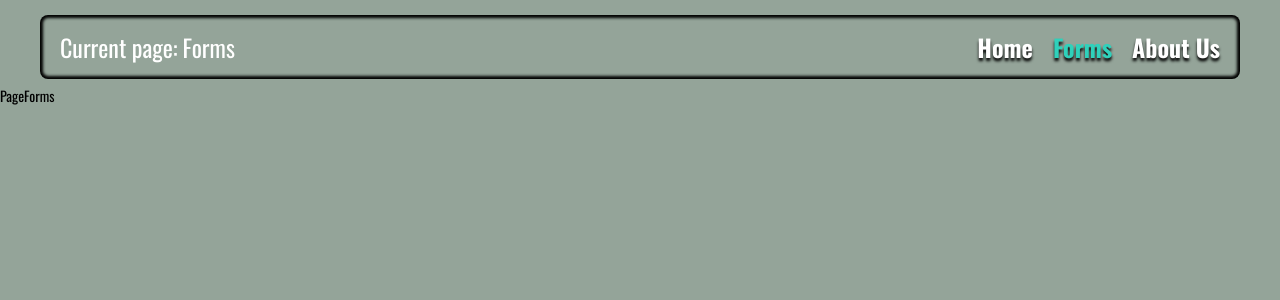
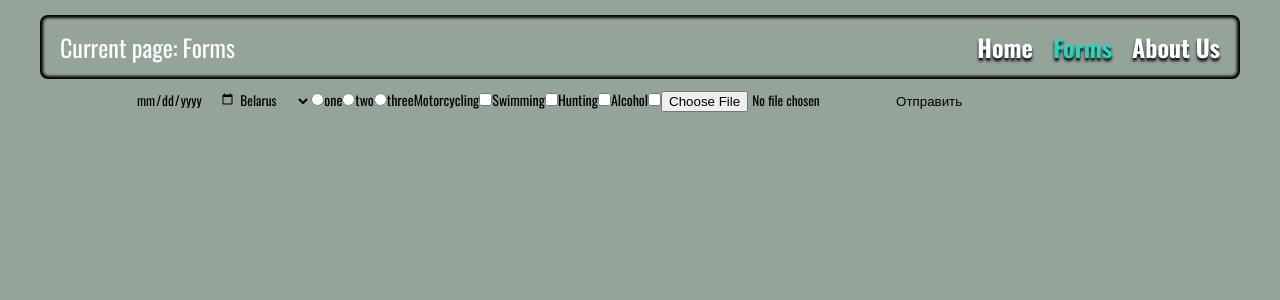
Before and after one commit to davidpinkevich/React-components, a React (Vite) app: page /forms in a window 1280 px wide. Shown: the top 300 px of the page. Built offline with nearby package versions, Linux system fonts and the light colour scheme.

Commit message:
feat: add forms

```diff
--- /dev/null
+++ b/src/components/Forms/Forms.tsx
@@ -0,0 +1,46 @@
+import React, { Component, createRef } from 'react';
+import { TPropsForm, TStateForm } from '../../types/types';
+import Radio from './Radio';
+import Select from './Select';
+import Checkbox from './Checkbox';
+import FileInput from './FileInput';
+
+class Forms extends Component<TPropsForm, TStateForm> {
+  inputName = createRef<HTMLInputElement>();
+  inputDate = createRef<HTMLInputElement>();
+  inputSelect = createRef<HTMLSelectElement>();
+  inputsRadio = new Array(3).fill('').map(() => createRef<HTMLInputElement>());
+  inputsCheckbox = new Array(4).fill('').map(() => createRef<HTMLInputElement>());
+  inputFile = createRef<HTMLInputElement>();
+  checked = React.createRef();
+  constructor(props: TPropsForm) {
+    super(props);
+  }
+  render() {
+    return (
+      <form
+        noValidate
+        onSubmit={(event: React.FormEvent<HTMLFormElement>) =>
+          this.props.onSubmit(event, {
+            name: this.inputName.current?.value ? this.inputName.current?.value : '',
+            date: this.inputDate.current?.value ? this.inputDate.current?.value : '',
+            select: this.inputSelect.current?.value ? this.inputSelect.current?.value : '',
+            radio: this.inputsRadio.map((elem) => elem.current?.checked),
+            checkbox: this.inputsCheckbox.map((elem) => elem.current?.checked),
+            file: this.inputFile.current?.files?.length ? this.inputFile.current.files[0] : '',
+          })
+        }
+      >
+        <input type="text" ref={this.inputName} />
+        <input type="date" ref={this.inputDate} />
+        <Select values={this.inputSelect} />
+        <Radio values={[...this.inputsRadio]} />
+        <Checkbox values={[...this.inputsCheckbox]} />
+        <FileInput values={this.inputFile} />
+        <input type="submit" value="Отправить" />
+      </form>
+    );
+  }
+}
+
+export default Forms;
--- a/src/components/Forms/PageForms.tsx
+++ b/src/components/Forms/PageForms.tsx
@@ -1,8 +1,48 @@
 import React, { Component } from 'react';
+import { TPageForms, TItemForm } from '../../types/types';
+import Forms from './Forms';
 
-class PageForms extends Component {
+class PageForms extends Component<Record<string, void>, TPageForms> {
+  constructor(props: Record<string, never>) {
+    super(props);
+    this.state = {
+      value: [],
+    };
+  }
+
+  validateForm = (obj: TItemForm) => {
+    const objForValidate = { ...obj };
+    console.log('objForValidate: ', objForValidate);
+    const regexpName = /[A-Z][a-z]{2,}\s[A-Z][a-z]{2,}/;
+    const regexpDate = /\d{4}\-\d{2}\-\d{2}/;
+    const checkYear = Number(objForValidate.date.match(/\d{4}/));
+    return {
+      checkName: regexpName.test(objForValidate.name) ? true : false,
+      checkDate:
+        regexpDate.test(objForValidate.date) && checkYear >= 1930 && checkYear <= 2005
+          ? true
+          : false,
+      checkRadio: objForValidate.radio,
+      checkSelect: objForValidate.select,
+      checkCheckbox: objForValidate.checkbox,
+      checkFile: objForValidate.file,
+    };
+  };
+
+  changeSub = (event: React.FormEvent<HTMLFormElement>, obg: TItemForm) => {
+    event.preventDefault();
+    const testStr = this.validateForm(obg);
+    console.log(testStr);
+    const args = [...this.state.value, obg];
+    this.setState({ value: args });
+  };
+
   render() {
-    return <div>PageForms</div>;
+    return (
+      <>
+        <Forms onSubmit={this.changeSub} />
+      </>
+    );
   }
 }
 
```
